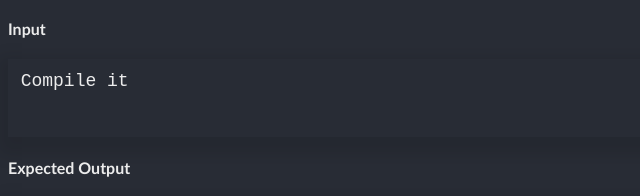
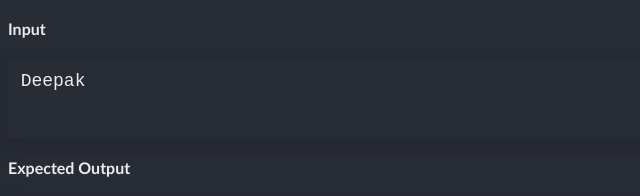
Before and after one commit to Deepak00747/Compile-it, a plain HTML site: page index.html in a window 1280 px wide. Shown: the part 701-897 px from the top of the page, 0-640 px from the left. Drawn offline with nearby package versions, Linux system fonts and the light colour scheme.

Commit message:
Update index.html

```diff
--- a/index.html
+++ b/index.html
@@ -114,7 +114,7 @@
     </select>
 
     <h4>Input</h4>
-    <textarea id="input" style="width: calc(60% - 8px); height: 10%; resize: vertical;background-color:#282c35;color:#ececec;font-size:18px;border: 0.1px solid #e2e2e2">Compile it</textarea>
+    <textarea id="input" style="width: calc(60% - 8px); height: 10%; resize: vertical;background-color:#282c35;color:#ececec;font-size:18px;border: 0.1px solid #e2e2e2">Deepak</textarea>
 
     <h4>Expected Output</h4>
     <textarea id="expected-output" style="width: calc(60% - 8px); height: 10%; resize: vertical;background-color:#282c35;color:#ececec;font-size:18px;border: 1px solid #ececec"></textarea>
```
